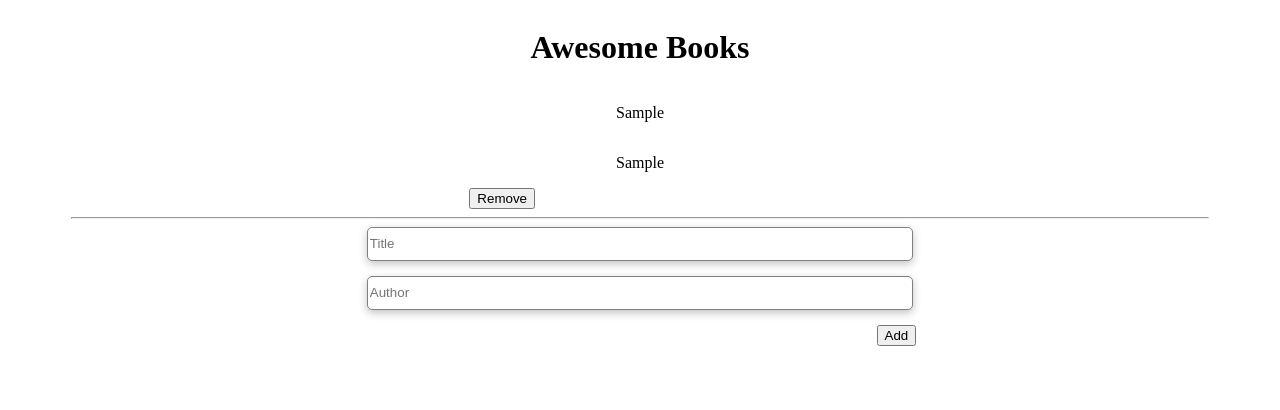
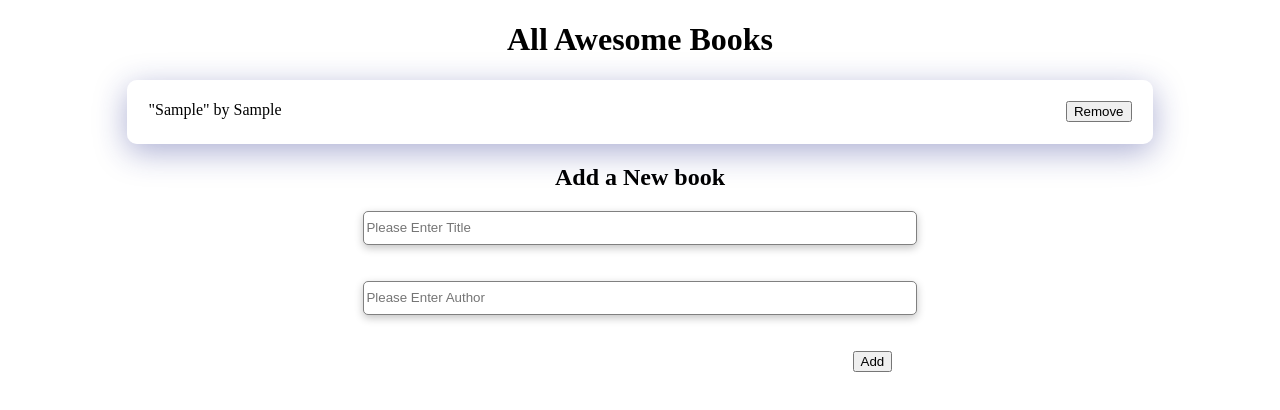
Before and after one commit to musangamfure/Awesome-books-project, a website: page index.html in a window 1280 px wide. Both pictures are taken after typing "Sample", "Sample" into the empty fields and a click on the button "Add". Drawn offline with Linux system fonts and the light colour scheme.

Commit message:
Update HTML, CSS and JS files

```diff
--- a/app.js
+++ b/app.js
@@ -1,47 +1,79 @@
-const bookCollection = localStorage.getItem('bookCollection')
-  ? JSON.parse(localStorage.getItem('bookCollection'))
-  : [];
-const title = document.querySelector('#title-input');
-const author = document.querySelector('#author-input');
-const bookContainer = document.querySelector('.books-container');
+/* eslint-disable no-bitwise */
+class BookStore {
+  constructor() {
+    this.books = [];
+  }
 
-function displayBooks() {
-  bookContainer.innerHTML = '';
-  bookCollection.forEach((book) => {
-    bookContainer.insertAdjacentHTML(
-      'beforeend',
-      `<div>
-            <div class ="displayTitle">
-   <p>${book.title}</p>
-   <p>${book.author}</p>
-   </div>
-    <button class="remove" type="button" id="${book.title}-${book.author}">Remove</button>
-    <hr>
-    </div>`,
-    );
-  });
+  addBook(title, author) {
+    const book = {
+      title,
+      author,
+    };
+    this.books.push(book);
+    return book;
+  }
 
-  const addButton = document.querySelector('.add-button');
-  addButton.addEventListener('click', () => {
-    if (title.value && author.value) {
-      const bookObject = {
-        title: title.value,
-        author: author.value,
-      };
-      bookCollection.push(bookObject);
-      title.value = '';
-      author.value = '';
-      displayBooks();
-      localStorage.setItem('bookCollection', JSON.stringify(bookCollection));
+  removeBook(index) {
+    this.books.splice(index, 1);
+  }
+
+  get allBooks() {
+    return this.books;
+  }
+
+  set allBooks(books) {
+    this.books = books;
+  }
+}
+const addButton = document.getElementById('addButton');
+const bookTitle = document.getElementById('titleInput');
+const bookAuthor = document.getElementById('authorInput');
+const bookItems = document.getElementById('display');
+const bookshelf = new BookStore();
+
+function displayBooks(books) {
+  bookItems.innerHTML = '';
+  books.forEach((book, index) => {
+    const itemDiv = document.createElement('ul');
+    itemDiv.className = 'displayFlex displayItemStyle';
+    if (index % 2 === 0) {
+      itemDiv.className = 'displayFlex displayItemStyle backgroundColor';
     }
-  });
-  const removeBtns = document.querySelectorAll('.remove');
-  removeBtns.forEach((removeBtn, index) => {
-    removeBtn.addEventListener('click', () => {
-      bookCollection.splice(index, 1);
-      displayBooks();
-      localStorage.setItem('bookCollection', JSON.stringify(bookCollection));
+
+    const bookItem = document.createElement('li');
+    bookItem.className = 'itemAdd';
+    const remLi = document.createElement('li');
+    remLi.className = 'itemAdd';
+    const deleteBtn = document.createElement('button');
+    deleteBtn.className = 'btn  btnStyle';
+    deleteBtn.innerHTML = 'Remove';
+    bookItem.textContent = `"${book.title}" by ${book.author}`;
+    bookItems.appendChild(itemDiv);
+    itemDiv.appendChild(bookItem);
+    itemDiv.appendChild(remLi);
+    remLi.appendChild(deleteBtn);
+
+    deleteBtn.addEventListener('click', () => {
+      bookshelf.removeBook(index);
+      localStorage.setItem('books', JSON.stringify(bookshelf.allBooks));
+      displayBooks(bookshelf.allBooks);
     });
   });
 }
-displayBooks();
+
+const storedBooks = JSON.parse(localStorage.getItem('books'));
+if (storedBooks) {
+  bookshelf.allBooks = storedBooks;
+}
+displayBooks(bookshelf.allBooks);
+
+addButton.addEventListener('click', (event) => {
+  event.preventDefault();
+  if ((bookTitle.value !== '') & (bookAuthor.value !== '')) {
+    bookshelf.addBook(bookTitle.value, bookAuthor.value);
+    localStorage.setItem('books', JSON.stringify(bookshelf.allBooks));
+    displayBooks(bookshelf.allBooks);
+    bookTitle.value = '';
+    bookAuthor.value = '';
+  }
+});
--- a/index.html
+++ b/index.html
@@ -4,18 +4,30 @@
     <meta charset="UTF-8" />
     <meta http-equiv="X-UA-Compatible" content="IE=edge" />
     <meta name="viewport" content="width=device-width, initial-scale=1.0" />
-    <title>Awesome books</title>
-    <link rel="stylesheet" href="style.css" />
+    <link rel="stylesheet" href="./style.css" />
+    <title>Awesome Books</title>
   </head>
-
-  <body class="body">
-    <h1>Awesome Books</h1>
-    <div class="books-container"></div>
-    <div class="display">
-      <input type="text" placeholder="Title" id="title-input" />
-      <input type="text" placeholder="Author" id="author-input" />
-      <button class="add-button" type="button">Add</button>
-    </div>
+  <body>
+    <main>
+      <div class="mainContainer">
+        <h1>All Awesome Books</h1>
+        <div id="display"></div>
+        <form class="centerItems">
+          <h2>Add a New book</h2>
+          <input
+            type="text"
+            id="titleInput"
+            placeholder="Please Enter Title"
+          /><br /><br />
+          <input
+            type="text"
+            id="authorInput"
+            placeholder="Please Enter Author"
+          /><br /><br />
+          <button type="submit" id="addButton">Add</button>
+        </form>
+      </div>
+    </main>
     <script src="./app.js"></script>
   </body>
 </html>
--- a/style.css
+++ b/style.css
@@ -1,48 +1,67 @@
 body {
+  margin: 0;
+  width: 100vw;
+}
+
+.mainContainer {
   display: flex;
   flex-direction: column;
   align-items: center;
+  width: 100vw;
 }
 
-.display {
+#display {
   display: flex;
   flex-direction: column;
   justify-content: center;
   align-items: center;
-  width: 95%;
+  width: 80%;
   gap: 15px;
 }
 
-#title-input,
-#author-input {
+.centerItems {
+  display: flex;
+  flex-direction: column;
+  justify-content: center;
+  align-items: center;
   width: 45%;
+}
+
+#titleInput,
+#authorInput {
+  width: 95%;
   height: 30px;
   border: 1.8px solid gray;
   border-radius: 5px;
   box-shadow: rgba(0, 0, 0, 0.24) 0 3px 8px;
 }
 
-.add-button {
-  margin-left: 42.7%;
+#addButton {
+  margin-left: 80.7%;
 }
 
 .remove {
   margin-left: 35%;
 }
 
-.displayTitle {
-  display: flex;
-  flex-direction: column;
-  justify-content: center;
-  align-items: center;
-  width: 30%;
-  margin-left: 35%;
+ul,
+li {
+  list-style: none;
 }
 
-.books-container {
+.displayFlex {
   display: flex;
-  flex-direction: column;
-  justify-items: center;
-  align-content: center;
-  width: 90%;
+  width: 96%;
+  justify-content: space-between;
+  padding: 2%;
+  margin: 0%;
 }
+
+.backgroundColor {
+  background: rgba(255, 255, 255, 0.4);
+  box-shadow: 0 8px 32px 0 rgba(31, 38, 135, 0.37);
+  backdrop-filter: blur(9px);
+  -webkit-backdrop-filter: blur(9px);
+  border-radius: 10px;
+  border: 1px solid rgba(255, 255, 255, 0.18);
+}
```
